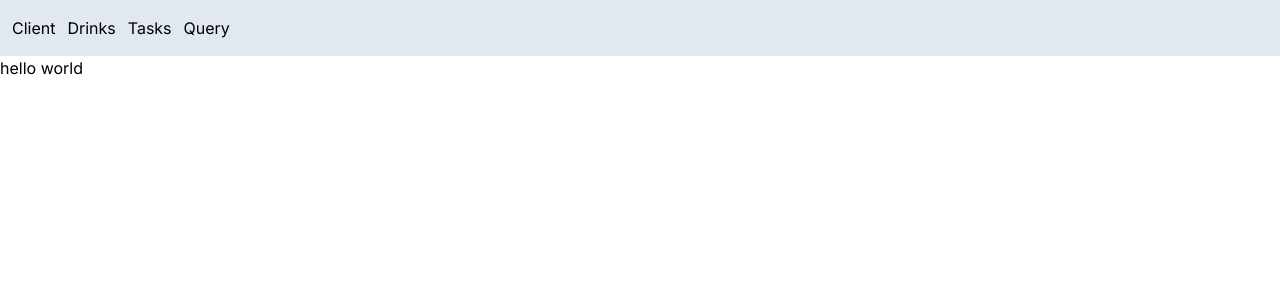
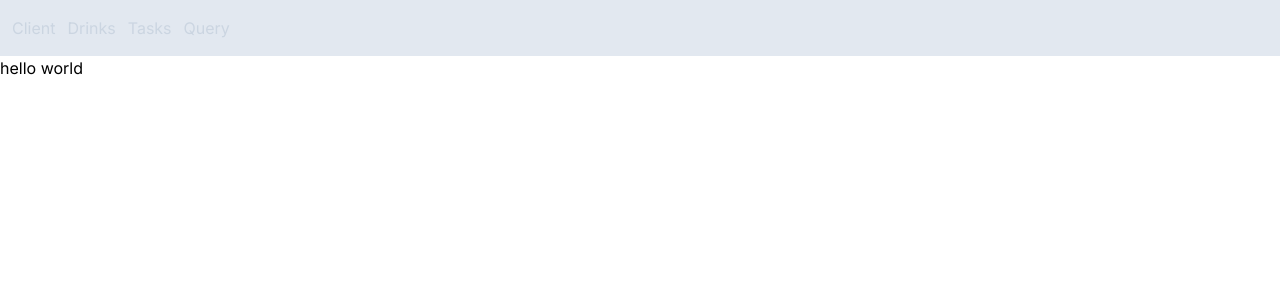
Before and after one commit to kewalkhondekar25/NextJs-Basics, a Next.js app: page / in a window 1280 px wide. Shown: the top 300 px of the page. Built offline with nearby package versions, Linux system fonts and the light colour scheme.

Commit message:
feat: navbar css added

```diff
--- a/components/Navbar.tsx
+++ b/components/Navbar.tsx
@@ -19,7 +19,7 @@ const Navbar = () => {
                     return(
                         <li>
                             <Link href={item.href} key={item.label}
-                            className='capitalize'>{item.label}</Link>
+                            className='capitalize text-slate-300'>{item.label}</Link>
                         </li>
                     )
                 })
```
